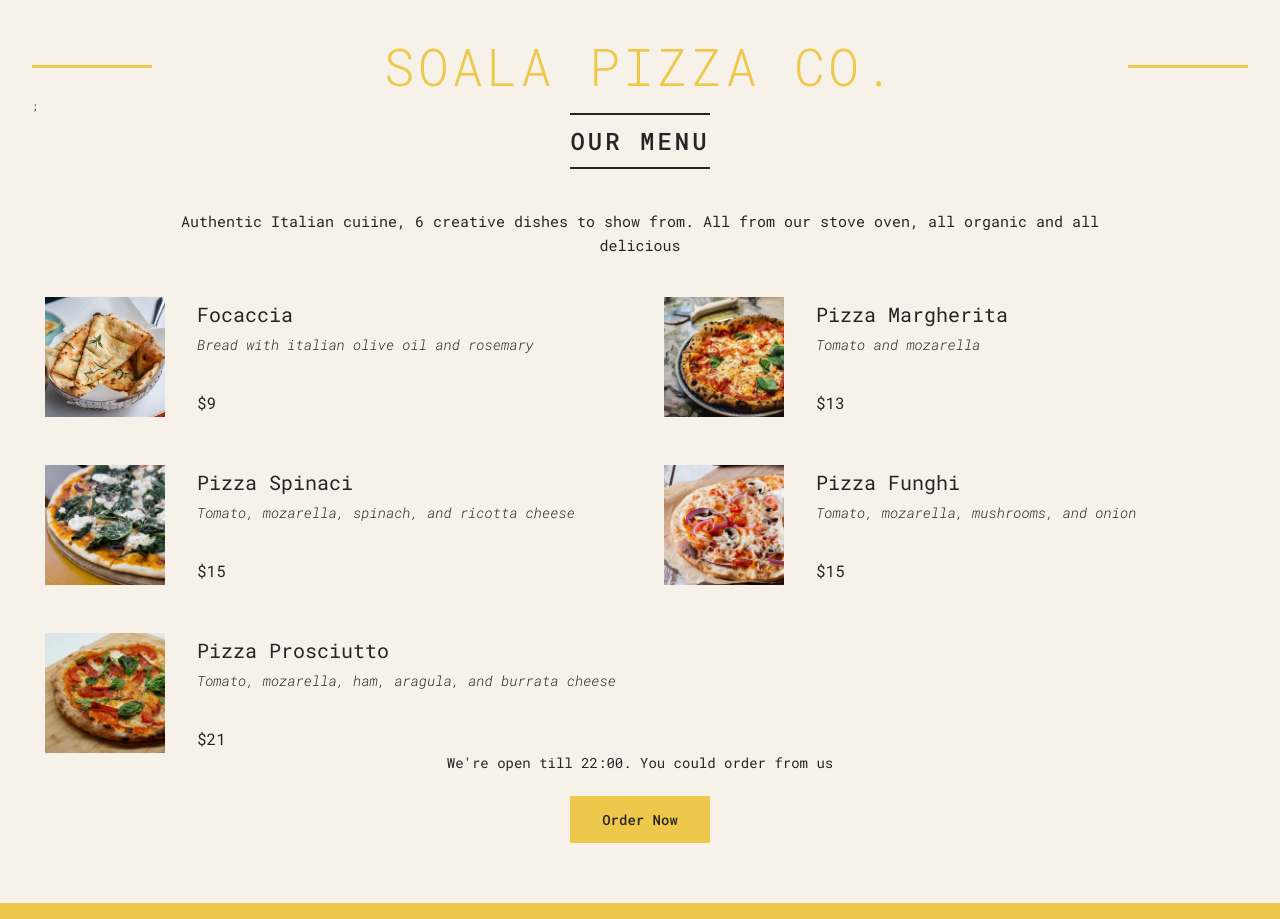
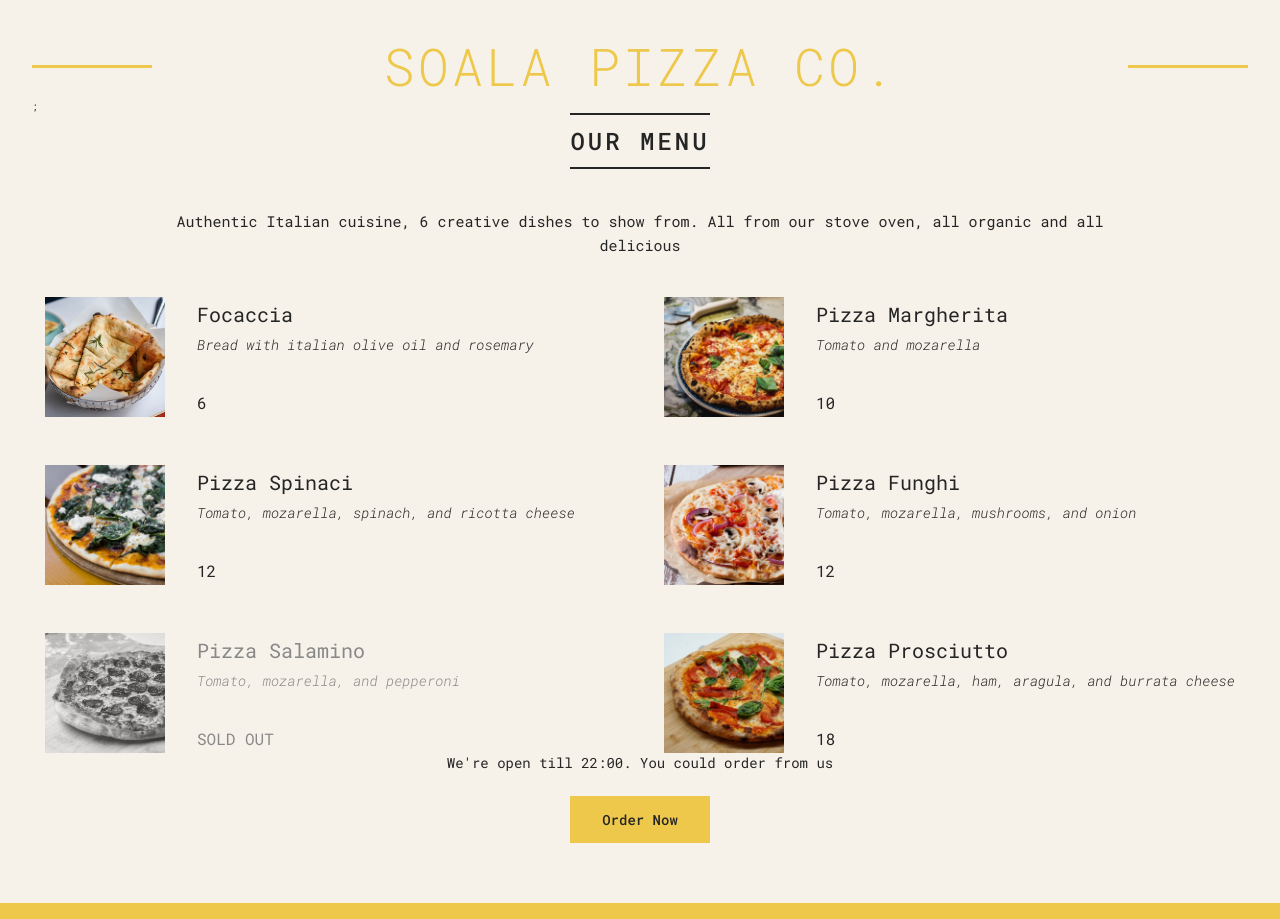
Before and after one commit to soala144/pizza-menu, a React (Create React App) app: page / in a window 1280 px wide. Built offline with nearby package versions, Linux system fonts and the light colour scheme.

Commit message:
Setting Classes and texts conditionally

```diff
--- a/src/App.js
+++ b/src/App.js
@@ -72,7 +72,7 @@ function Menu() {
       {numPizzas > 0 ? (
         <>
           <p>
-            Authentic Italian cuiine, 6 creative dishes to show from. All from
+            Authentic Italian cuisine, 6 creative dishes to show from. All from
             our stove oven, all organic and all delicious
           </p>
           <ul className="pizzas">
@@ -100,14 +100,14 @@ function Menu() {
   );
 }
 function Pizza({ pizzaObj }) {
-  if (pizzaObj.soldOut) return null;
+  // if (pizzaObj.soldOut) return null;
   return (
-    <li className="pizza">
+    <li className={`pizza ${pizzaObj.soldOut ? "sold-out" : ""}`}>
       <img src={pizzaObj.photoName} alt={pizzaObj.name} />
       <div>
         <h3>{pizzaObj.name}</h3>
         <p>{pizzaObj.ingredients}</p>
-        <span>${pizzaObj.price + 3}</span>
+        <span>{pizzaObj.soldOut ? "SOLD OUT" : pizzaObj.price}</span>
       </div>
     </li>
   );
```
